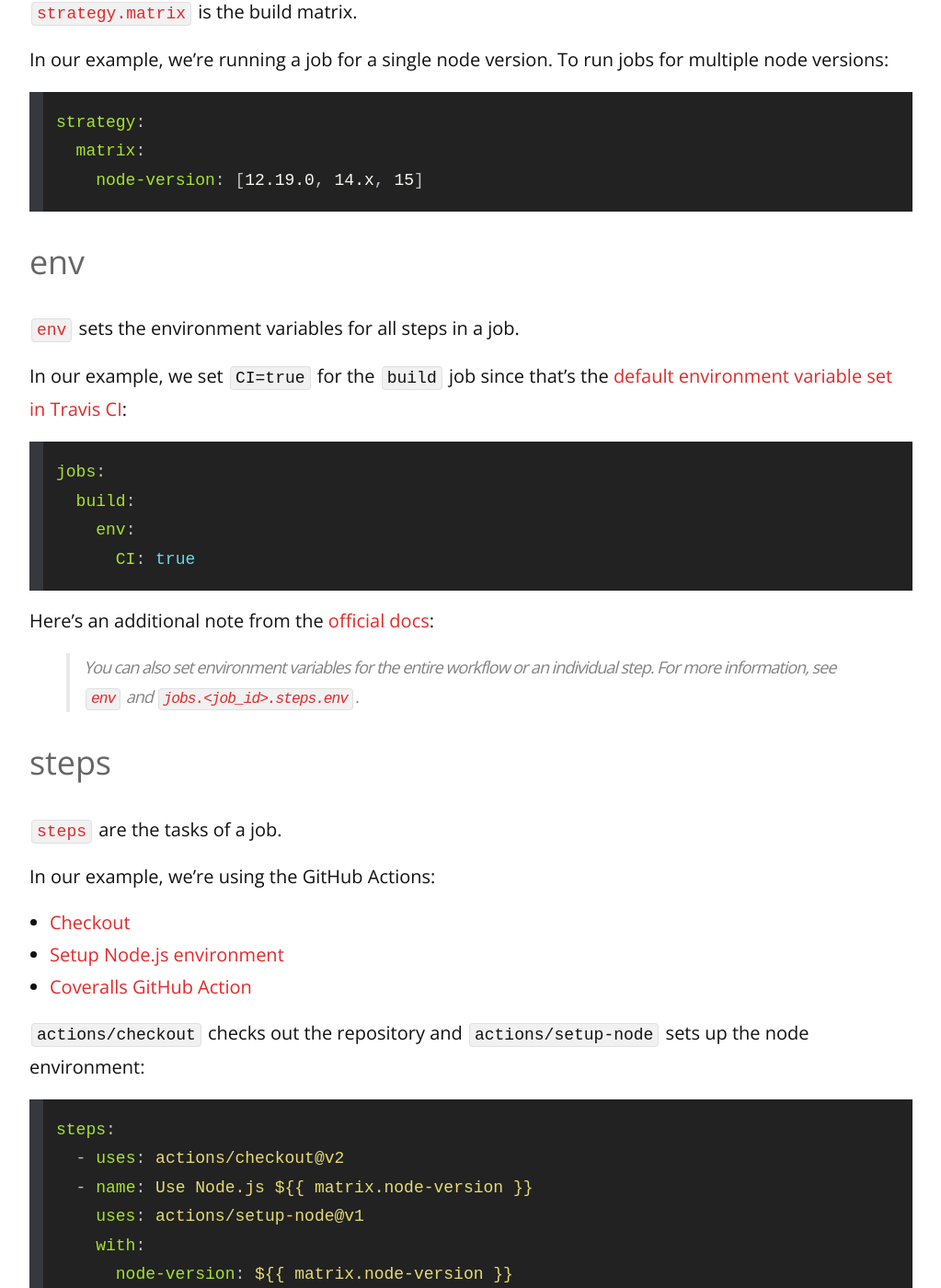
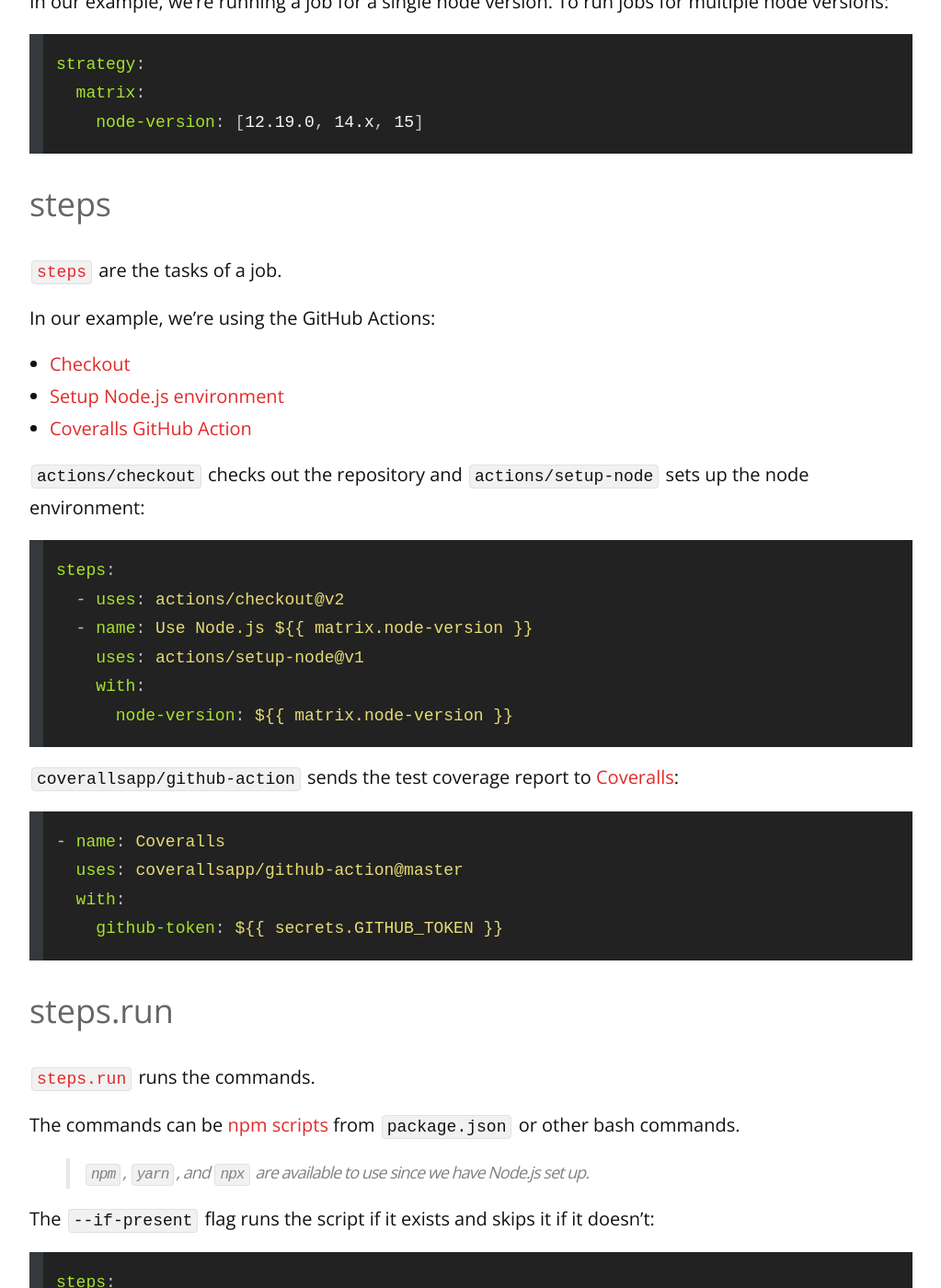
Before and after one commit to remarkablemark/remarkablemark.github.io, a Jekyll site: the page built from _posts/2020/2020-12-11-migrate-travis-ci-to-github-actions-nodejs-workflow.md, in a window 1280 px wide and 1400 px high, scrolled down 3951 px. Shown: the whole window at 92% size, without its empty margins (128-1151 px from the left). Built offline with Jekyll 4.4.1, drawn with Linux system fonts in a browser that asks for light colours; comment, search, counter and statistics services are not loaded; some of the changed text lies outside the part shown.

Commit message:
fix(posts): update "Migrate Travis CI to GitHub Actions (Node.js)"
Post: 2020-12-11-migrate-travis-ci-to-github-actions-nodejs-workflow.md

Disable Cloudflare email obfuscation inside code blocks,
update env section, add link to workflow status badge,
and improve wording.

````diff
--- a/_posts/2020/2020-12-11-migrate-travis-ci-to-github-actions-nodejs-workflow.md
+++ b/_posts/2020/2020-12-11-migrate-travis-ci-to-github-actions-nodejs-workflow.md
@@ -2,15 +2,18 @@
 layout: post
 title: Migrate Travis CI to GitHub Actions (Node.js)
 date: 2020-12-11 20:51:00
+updated: 2020-12-12 16:22:54
 excerpt: How to migrate from Travis CI to GitHub Actions for a Node.js workflow.
 categories: travis ci github nodejs npm
 ---
 
-Given a Node.js project on [GitHub](https://github.com/), we'll go over how to migrate the continuous integration from [Travis CI](https://travis-ci.org/) to [GitHub Actions](https://github.com/features/actions).
+<!--email_off-->
+
+Given a Node.js project on [GitHub](https://github.com/), we'll go over how to migrate from [Travis CI](https://travis-ci.org/) to [GitHub Actions](https://github.com/features/actions) for the continuous integration build.
 
 ## Travis CI
 
-Given the `.travis.yml`:
+Given `.travis.yml`:
 
 ```yml
 # .travis.yml
@@ -47,7 +50,7 @@
 
 ```yml
 # .github/workflows/nodejs.yml
-name: Node.js CI
+name: build
 on: [push]
 jobs:
   build:
@@ -55,8 +58,6 @@
     strategy:
       matrix:
         node-version: [14.x]
-    env:
-      CI: true
     steps:
       - uses: actions/checkout@v2
       - name: Use Node.js ${{ matrix.node-version }}
@@ -143,23 +144,6 @@
     node-version: [12.19.0, 14.x, 15]
 ```
 
-### env
-
-[`env`](https://docs.github.com/en/free-pro-team@latest/actions/reference/workflow-syntax-for-github-actions#jobsjob_idenv) sets the environment variables for all steps in a job.
-
-In our example, we set `CI=true` for the `build` job since that's the [default environment variable set in Travis CI](https://docs.travis-ci.com/user/environment-variables/#default-environment-variables):
-
-```yml
-jobs:
-  build:
-    env:
-      CI: true
-```
-
-Here's an additional note from the [official docs](https://docs.github.com/en/free-pro-team@latest/actions/reference/workflow-syntax-for-github-actions#jobsjob_idenv):
-
-> You can also set environment variables for the entire workflow or an individual step. For more information, see [`env`](https://docs.github.com/en/free-pro-team@latest/actions/reference/workflow-syntax-for-github-actions#env) and [`jobs.<job_id>.steps.env`](https://docs.github.com/en/free-pro-team@latest/actions/reference/workflow-syntax-for-github-actions#jobsjob_idstepsenv).
-
 ### steps
 
 [`steps`](https://docs.github.com/en/free-pro-team@latest/actions/reference/workflow-syntax-for-github-actions#jobsjob_idsteps) are the tasks of a job.
@@ -213,8 +197,24 @@
   - run: npm run build --if-present
 ```
 
+### env
+
+[`env`](https://docs.github.com/en/free-pro-team@latest/actions/reference/workflow-syntax-for-github-actions#jobsjob_idenv) sets the environment variables for the entire workflow or an individual step. See [`env`](https://docs.github.com/en/free-pro-team@latest/actions/reference/workflow-syntax-for-github-actions#env) and [`jobs.<job_id>.steps.env`](https://docs.github.com/en/free-pro-team@latest/actions/reference/workflow-syntax-for-github-actions#jobsjob_idstepsenv).
+
+Although [Travis CI sets default environment variables](https://docs.travis-ci.com/user/environment-variables/#default-environment-variables), we didn't set `CI=true` for our `build` job since `actions/checkout@v2` does it for us:
+
+```yml
+jobs:
+  build:
+    env:
+      CI: true
+```
+
 ## Resources
 
 - [GitHub Actions](https://github.com/features/actions)
 - [Building and testing Node.js](https://docs.github.com/en/free-pro-team@latest/actions/guides/building-and-testing-nodejs)
 - [Actions Marketplace](https://github.com/marketplace?type=actions)
+- [Adding a workflow status badge](https://docs.github.com/en/free-pro-team@latest/actions/managing-workflow-runs/adding-a-workflow-status-badge)
+
+<!--/email_off-->
````
Also changed, not shown: other parts of _posts/2020/2020-12-11-migrate-travis-ci-to-github-actions-nodejs-workflow.md (+2 -2 lines).
